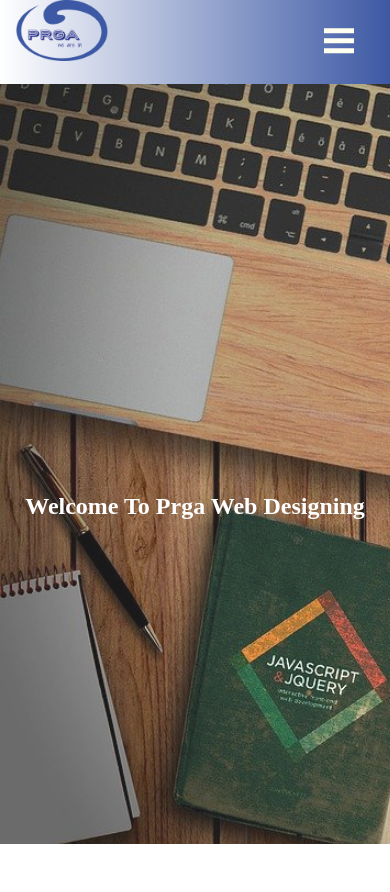
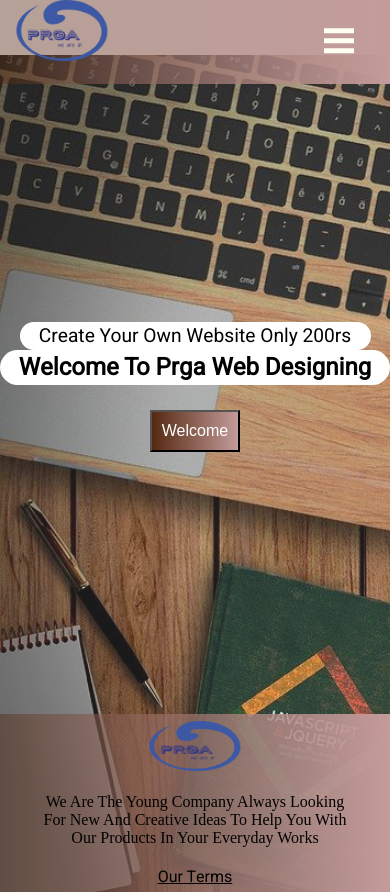
Before and after one commit to gouravdadhich/prga-web-design, a plain HTML site: page index.html in a window 390 px wide. Shown: the top 892 px of the page. Drawn offline with Linux system fonts and the light colour scheme.

Commit message:
welcome home

```diff
--- /dev/null
+++ b/css/index.css
@@ -0,0 +1,56 @@
+* {
+  margin: 0;
+  padding: 0;
+  box-sizing: border-box;
+}
+section {
+  display: flex;
+  flex-direction: column;
+  align-items: center;
+  text-align: center;
+  justify-content: center;
+  height: 630px;
+}
+h1 {
+  color: black;
+  width: 85vw;
+  background-color: white;
+  border-radius: 30px;
+  font-size: 2.5rem;
+}
+section p {
+  color: black;
+  background-color: white;
+  width: 80vw;
+  border-radius: 15px;
+  font-size: 1.5rem;
+}
+section button {
+  margin: 25px;
+  padding: 15px;
+  font-size: 1.5rem;
+  background: linear-gradient(to left, #c39b9b, #53260efa);
+  color: white;
+  cursor: pointer;
+}
+section button:hover {
+  border-left: 2px solid black;
+  border-bottom: 2px solid black;
+}
+
+@media screen and (max-width: 750px) {
+  h1 {
+    font-family: "Heebo", sans-serif;
+    font-size: 1.5rem;
+    width: 100vw;
+  }
+  section p {
+    font-family: "Heebo", sans-serif;
+    width: 90vw;
+    font-size: 1.2rem;
+  }
+  section button {
+    padding: 10px;
+    font-size: 1rem;
+  }
+}
--- a/css/main.css
+++ b/css/main.css
@@ -7,7 +7,7 @@
 header::before {
   content: "";
   position: absolute;
-  top: 0px;
+  top: 55px;
   background: url("../images/web-design-2906159_1280.jpg") no-repeat;
   background-size: cover;
   width: 100%;
@@ -20,7 +20,7 @@ nav {
   display: flex;
   height: 10vh;
   background-color: #3d59a459;
-  background: linear-gradient(to left, #3d59a4, white);
+  background: linear-gradient(to left, #c39b9b, #53260e6e);
 }
 #logo {
   position: absolute;
@@ -45,22 +45,15 @@ nav {
   color: white;
   font-size: 1.5rem;
 }
-h1 {
-  display: flex;
-  align-items: center;
-  justify-content: center;
-  color: white;
-  font-size: 2.5rem;
-  height: 570px;
-}
+
 /* ################################################################################################# */
 #bottom-box {
   display: flex;
   height: 250px;
   align-items: center;
   justify-content: space-around;
-  background: linear-gradient(to left, #3d59a4, white);
-  color: navy;
+  background: linear-gradient(to left, #c39b9b, #53260e6e);
+  color: black;
   flex-wrap: wrap;
 }
 .fbox img {
@@ -71,18 +64,22 @@ h1 {
   padding: 12px;
   font-size: 25px;
   width: 50px;
+  color: black;
   text-align: center;
-  background: linear-gradient(to left, #3d59a4, white);
+  background: linear-gradient(to left, #c39b9b, #53260e6e);
   border-radius: 100%;
   text-decoration: none;
 }
 .fa:hover {
   background: none;
 }
-
-@media screen and (max-width: 450px) {
+footer a {
+  font-family: "Heebo", sans-serif;
+  color: black;
+}
+@media screen and (max-width: 750px) {
   nav {
-    background: linear-gradient(to left, #3d59a4, white);
+    background: linear-gradient(to left, #c39b9b, #53260e6e);
     position: relative;
   }
   #hamburger {
@@ -118,10 +115,7 @@ h1 {
     color: whitesmoke;
     font-size: 1.6rem;
   }
-  h1 {
-    font-size: 1.5rem;
-    height: 100vh;
-  }
+
   #bottom-box {
     height: 450px;
     align-items: center;
--- a/index.html
+++ b/index.html
@@ -7,7 +7,9 @@
     <title>prga web designing(make your website)</title>
     <link href="https://fonts.googleapis.com/icon?family=Material+Icons" rel="stylesheet">
     <link rel="stylesheet" href="https://cdnjs.cloudflare.com/ajax/libs/font-awesome/4.7.0/css/font-awesome.min.css">
+    <link href="https://fonts.googleapis.com/css2?family=Heebo&display=swap" rel="stylesheet">
     <link rel="stylesheet" href="css/main.css">
+    <link rel="stylesheet" href="css/index.css">
 
 </head>
 
@@ -31,7 +33,12 @@
             </ul>
         </nav>
     </header>
-    <h1>Welcome to prga web designing</h1>
+    <section>
+
+        <p>create your own website only 200rs</p>
+        <h1>Welcome to prga web designing</h1>
+        <button>welcome</button>
+    </section>
     <footer>
         <div id="bottom-box">
             <div class="fbox">
```
